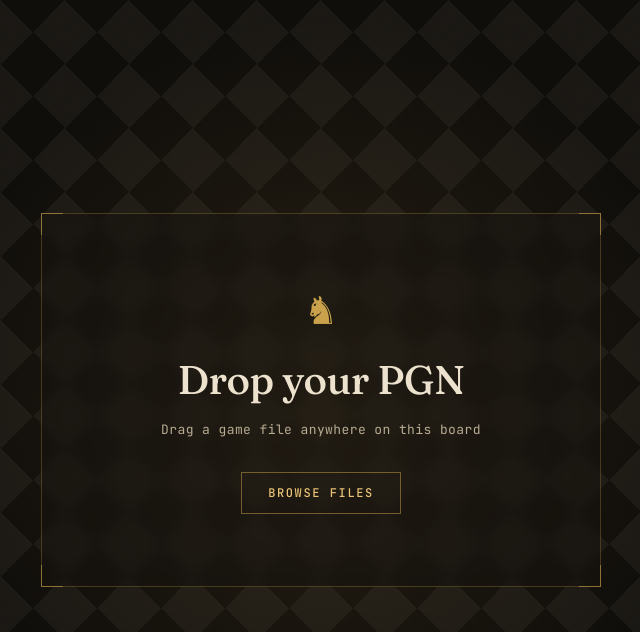
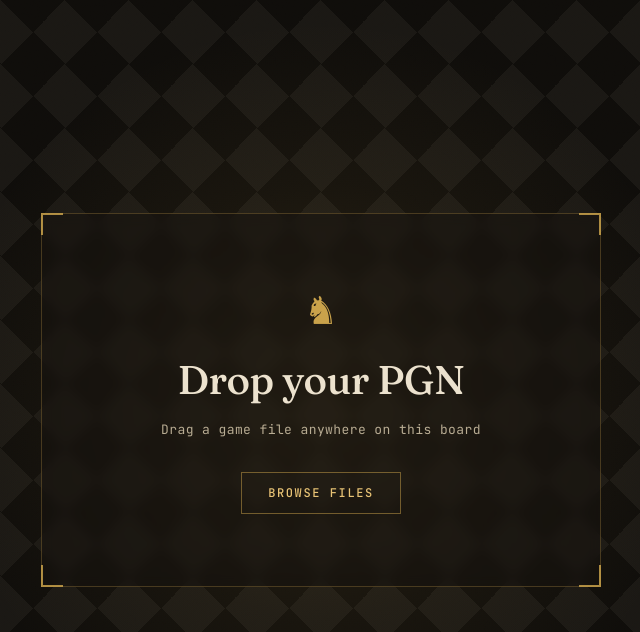
Before and after one commit to Script-Hero/chessAnalysis, a React (Vite) app in the folder frontend/: page /analysis in a window 1280 px wide. Shown: the top 632 px of the page, without its empty margins (319-959 px from the left). Built offline with nearby package versions, Linux system fonts and the light colour scheme.

Commit message:
style: strengthen dropzone corner-bracket contrast

```diff
--- a/frontend/src/pages/AnalysisLayout.css
+++ b/frontend/src/pages/AnalysisLayout.css
@@ -148,18 +148,24 @@
   position: absolute;
   width: 22px;
   height: 22px;
-  border: 1.5px solid var(--brass);
-  opacity: 0.55;
+  border: 2px solid var(--brass);
+  opacity: 0.85;
   transition:
     opacity 220ms ease,
     width 220ms ease,
-    height 220ms ease;
+    height 220ms ease,
+    border-color 220ms ease;
+}
+
+.dropzone:hover .dropzone__corner {
+  border-color: var(--brass-bright);
 }
 
 .dropzone--active .dropzone__corner {
   opacity: 1;
   width: 30px;
   height: 30px;
+  border-color: var(--brass-bright);
 }
 
 .dropzone__corner--tl {
```
